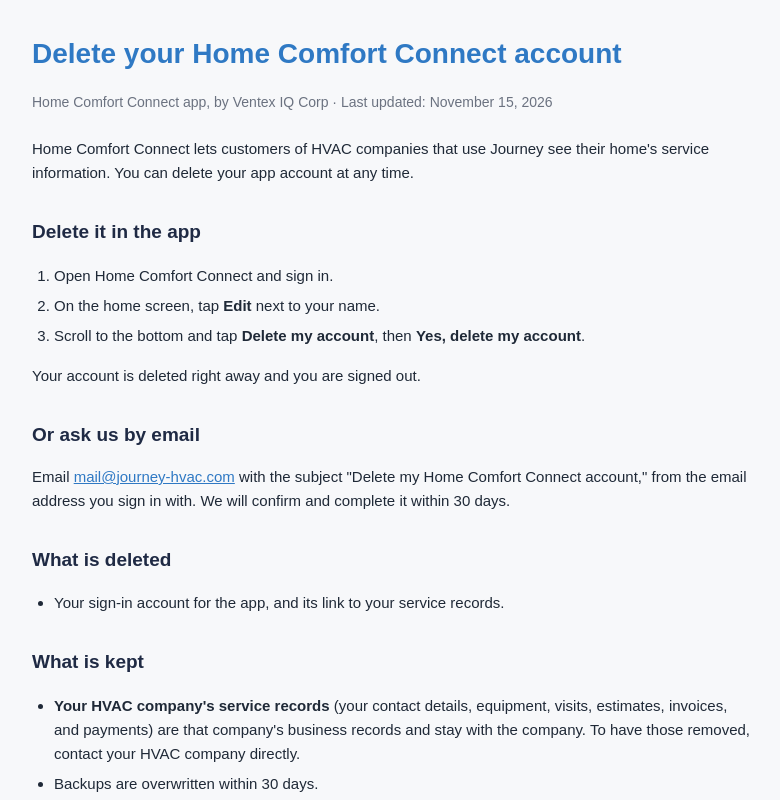
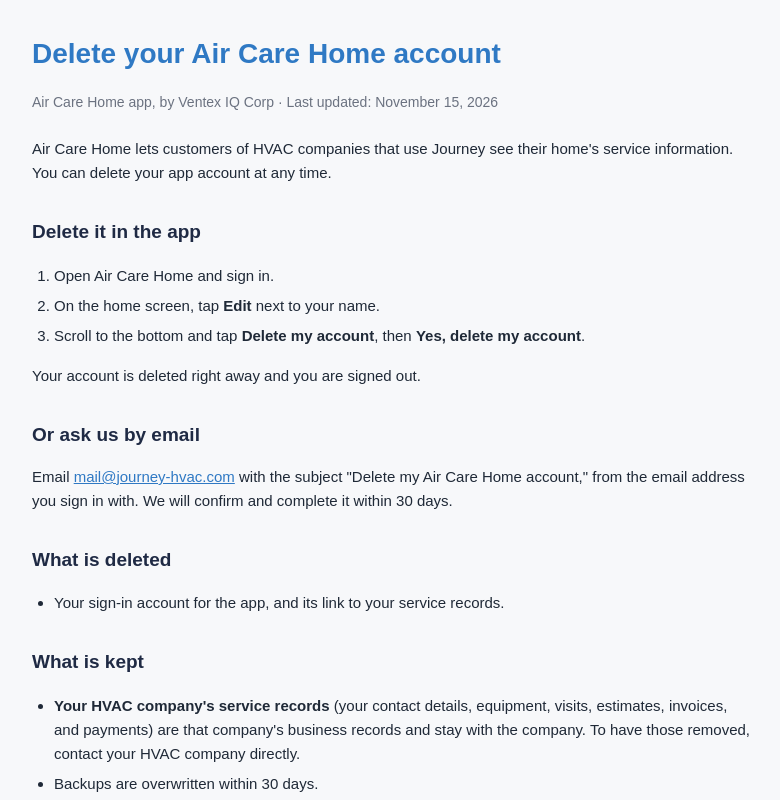
Before and after one commit to lloydinocala/journey-landing, a plain HTML site: page customer-app-delete.html in a window 1280 px wide. Shown: the top 800 px of the page, without its empty margins (248-1028 px from the left). Drawn offline with Linux system fonts and the light colour scheme.

Commit message:
apple updates

```diff
--- a/customer-app-delete.html
+++ b/customer-app-delete.html
@@ -3,7 +3,7 @@
 <head>
 <meta charset="utf-8" />
 <meta name="viewport" content="width=device-width, initial-scale=1" />
-<title>Delete Your Home Comfort Connect Account</title>
+<title>Delete Your Air Care Home Account</title>
 <meta name="robots" content="index,follow" />
 <style>
   :root { color-scheme: light; }
@@ -22,15 +22,15 @@
 <body>
 <div class="wrap">
 
-  <h1>Delete your Home Comfort Connect account</h1>
-  <p class="updated">Home Comfort Connect app, by Ventex IQ Corp · Last updated: November 15, 2026</p>
+  <h1>Delete your Air Care Home account</h1>
+  <p class="updated">Air Care Home app, by Ventex IQ Corp · Last updated: November 15, 2026</p>
 
-  <p>Home Comfort Connect lets customers of HVAC companies that use Journey see their home's service
+  <p>Air Care Home lets customers of HVAC companies that use Journey see their home's service
   information. You can delete your app account at any time.</p>
 
   <h2>Delete it in the app</h2>
   <ol>
-    <li>Open Home Comfort Connect and sign in.</li>
+    <li>Open Air Care Home and sign in.</li>
     <li>On the home screen, tap <strong>Edit</strong> next to your name.</li>
     <li>Scroll to the bottom and tap <strong>Delete my account</strong>, then <strong>Yes, delete my
     account</strong>.</li>
@@ -39,7 +39,7 @@
 
   <h2>Or ask us by email</h2>
   <p>Email <a href="mailto:mail@journey-hvac.com?subject=Delete%20my%20Home%20Comfort%20Connect%20account">mail@journey-hvac.com</a>
-  with the subject "Delete my Home Comfort Connect account," from the email address you sign in with. We
+  with the subject "Delete my Air Care Home account," from the email address you sign in with. We
   will confirm and complete it within 30 days.</p>
 
   <h2>What is deleted</h2>
```
Also changed, not shown: privacy.html (+2 -2 lines), support.html (+4 -4 lines).
